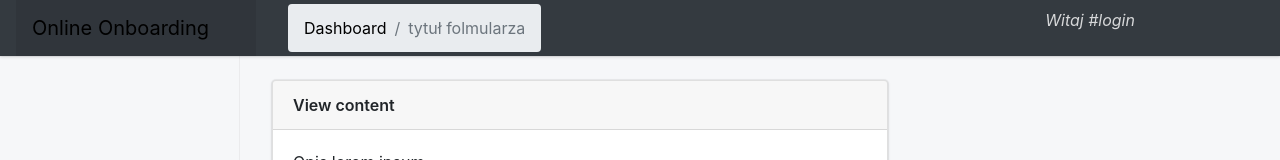
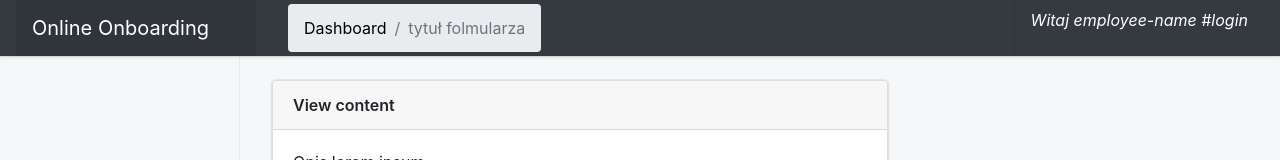
Before and after one commit to binawork/OnboardingFront, a React (Create React App) app: page /employe_page_fill in a window 1280 px wide. Shown: the top 160 px of the page. Built offline with nearby package versions, Linux system fonts and the light colour scheme.

Commit message:
Add links to edit forms, modify user login element
Fix address bar
Remove obsolete import

```diff
--- a/src/App.js
+++ b/src/App.js
@@ -17,7 +17,6 @@ import FormsEmployeePage from "./Components/FormsEmployeePage";
 import FormsManagerCheckPage from "./Components/FormsManagerCheckPage";// where manager checks how form was filled;
 import EmployeProfilePage from "./Components/EmployeProfile/EmployeProfilePage";
 import EmployePageFillCopyPage from "./Components/EmployePageFillCopy/EmployePageFillCopyPage";
-import Navbar from "./Components/Navbar";
 
 function App() {
     return (
@@ -33,7 +32,6 @@ function App() {
             <Route path="/user_list" component={ UserListPage } />
             <Route path="/form_list" component={ AddUserTablePage } />
             <Route path="/" exact component={ DashboardPage } />
-
         </BrowserRouter>
     );
 }
--- a/src/Components/FormList/FormListPage.js
+++ b/src/Components/FormList/FormListPage.js
@@ -2,7 +2,7 @@ import React from "react";
 import Navbar from "../Navbar";
 import LeftMenu from "../LeftMenu";
 import PageAddressBar from "../PageAddressBar";
-import FormTable from "./FormTable";
+import FormListTable from "./FormListTable";
 
 function FormListPage() {
 
@@ -16,8 +16,8 @@ function FormListPage() {
                 <div className="wrapper">
                     <div className="page">
                         <div className="page-inner">
-                            <PageAddressBar page = { "Accounts" } />
-                            <FormTable />
+                            <PageAddressBar page = { "Packages" } />
+                            <FormListTable />
                         </div>
                     </div>
                 </div>
--- a/src/Components/FormTable/FormTableRow.js
+++ b/src/Components/FormTable/FormTableRow.js
@@ -1,9 +1,10 @@
 import React from "react";
+import { Link } from 'react-router-dom';
 
 function FormTableRow(props) {
     return(
         <tr>
-            <td>{props.row.name}</td>
+            <td><Link to="/form_edit">{props.row.name}</Link></td>
             <td>{props.row.order}</td>
             <td>{props.row.last_edit}</td>
             <td>edit/delete/stats</td>
--- a/src/Components/LeftMenu.js
+++ b/src/Components/LeftMenu.js
@@ -31,7 +31,7 @@ function LeftMenu() {
                         </li>
 
                         <li className="menu-item">
-                            <Link to='/add_user' className="menu-link"><span className="menu-icon fas fa-file"></span> <span className="menu-text">Add new user</span></Link>
+                            <Link to='/add_user' className="menu-link"><span className="menu-icon fas fa-file"></span> <span className="menu-text">Dodaj pracownika</span></Link>
                         </li>
                         <li className="menu-item">
                             <Link to='/user_list' className="menu-link"><span className="menu-icon fas fa-file"></span> <span className="menu-text">Lista pracowników</span></Link>
@@ -68,11 +68,10 @@ function LeftMenu() {
                             <Link to="/user_list" className="menu-link"> UserList</Link>
                         </li>
                         <li className="menu-item">
-                            <Link to="/packages" className="menu-link"> AddUserTable </Link>
+                            <Link to="/packages" className="menu-link"> FormList </Link>
                         </li>
                         <li className="menu-item">
-                           <Link to="/form_list" className="menu-link"> FormList </Link>
-
+                           <Link to="/form_list" className="menu-link"> AddUserTable </Link>
                         </li>
 
                         <li className="menu-item">
--- a/src/Components/NavbarEmployee.js
+++ b/src/Components/NavbarEmployee.js
@@ -1,9 +1,10 @@
 import React from "react";
+import { Link } from 'react-router-dom';
 
 function NavbarEmployee() {
     return(
       <nav className="top-bar navbar navbar-expand-lg navbar-dark bg-dark">
-        <div className="top-bar-brand"><a className="navbar-brand" style={{ color:"#000" }}>Online Onboarding</a></div>
+        <div className="top-bar-brand"><a className="navbar-brand" style={{ color:"#FFF" }}>Online Onboarding</a></div>
 
         <div className="top-bar-list" id="navbarSupportedContent">
             <div className="top-bar-item top-bar-item-full">
@@ -18,9 +19,16 @@ function NavbarEmployee() {
 
                 <div className="my-2 my-lg-0 col-6 p-0"></div>
 
-                <div className="ml-4">
+            </div>
+            <div className="top-bar-item top-bar-item-right px-0 d-none d-sm-flex">
+                <div className="dropdown d-flex">
                     <div className="form-inline my-2 my-lg-0">
-                        <p><em>Witaj #login</em></p>
+                        <button className="btn-account d-none d-md-flex" type="button" data-toggle="dropdown"><p><em>Witaj employee-name #login</em></p></button>
+                        <div className="dropdown-menu">
+                            <div className="dropdown-arrow ml-3"></div>
+                            <a className="dropdown-item" href={process.env.PUBLIC_URL+"/accounts/logout/"}><span className="dropdown-icon oi oi-account-logout"></span> Logout</a>
+                            <div className="dropdown-divider"></div>
+                        </div>
                     </div>
                 </div>
             </div>
```
Also changed, not shown: src/Components/FormTable/FormTable.js (line endings or trailing spaces).
